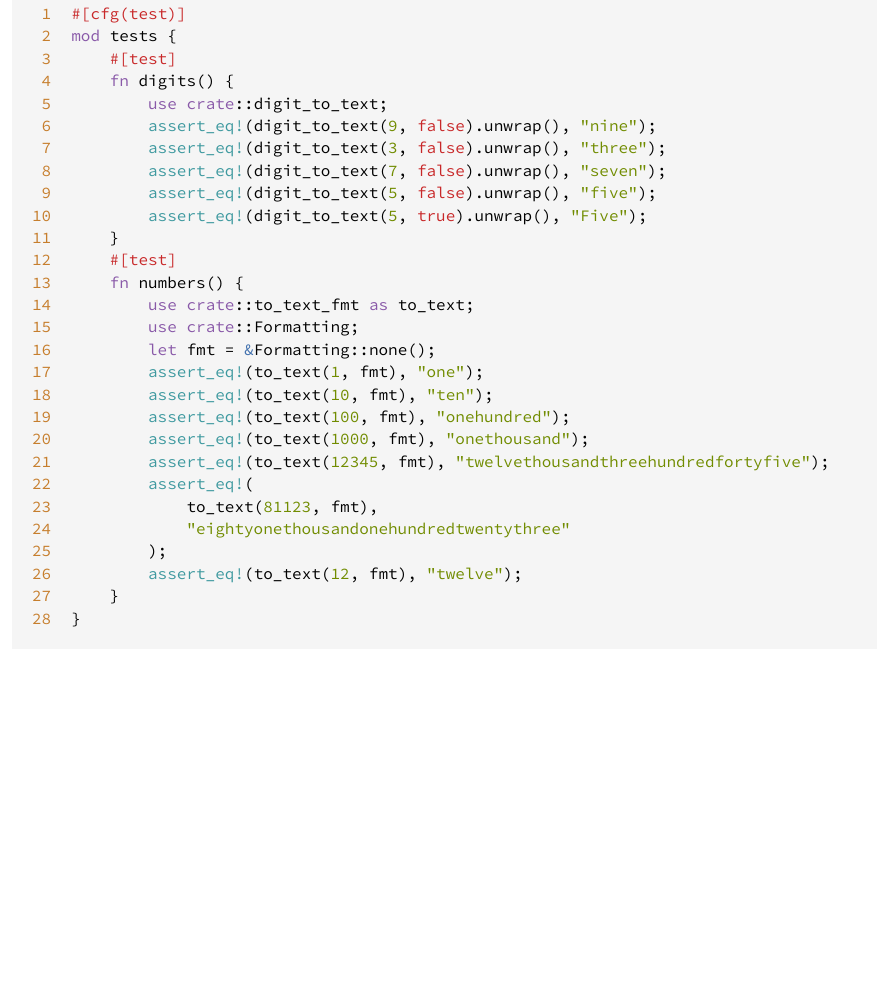
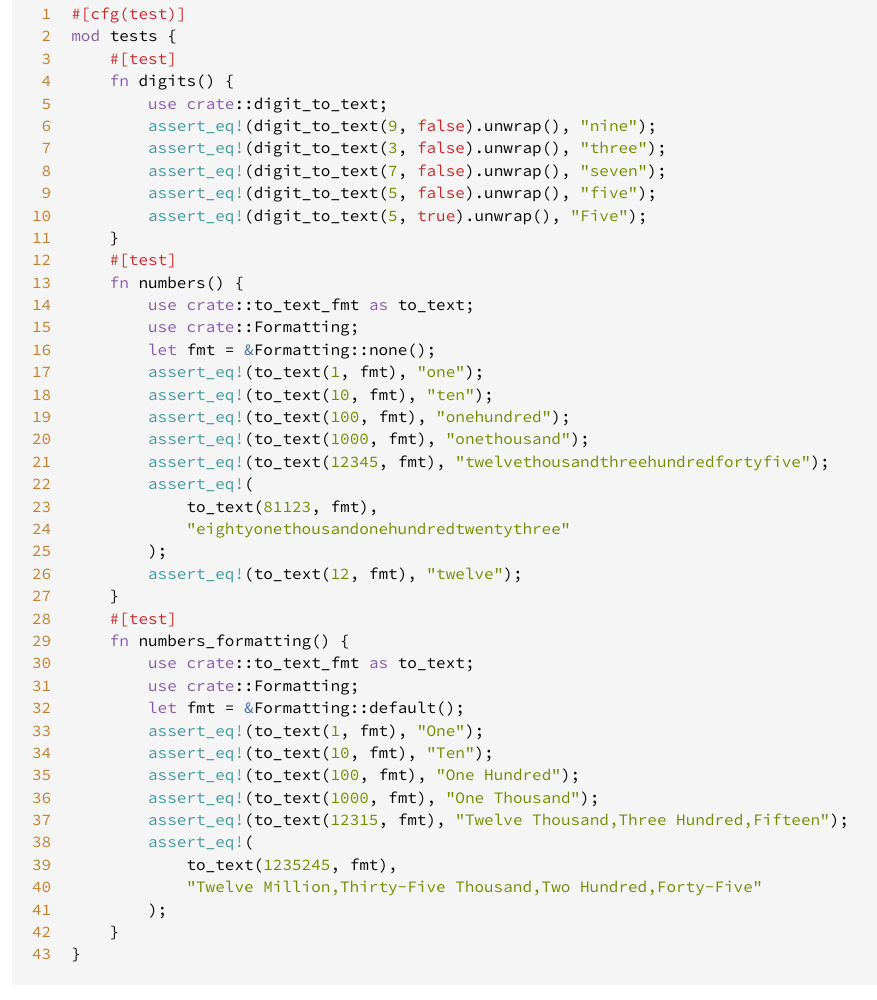
Before and after one commit to uttarayan21/ntext-rs, a plain HTML site: page docs/src/ntext/test.rs.html in a window 1280 px wide. Shown: the part 166-1166 px from the top of the page, without its empty margins (3-880 px from the left). Before the commit the page ends 866 px from the top, so only its background shows below. Drawn offline with Linux system fonts and the light colour scheme.

Commit message:
Update documentation

```diff
--- a/docs/ntext/all.html
+++ b/docs/ntext/all.html
@@ -1,6 +1,6 @@
 <!DOCTYPE html><html lang="en"><head><meta charset="utf-8"><meta name="viewport" content="width=device-width, initial-scale=1.0"><meta name="generator" content="rustdoc"><meta name="description" content="List of all items in this crate"><meta name="keywords" content="rust, rustlang, rust-lang"><title>List of all items in this crate</title><link rel="stylesheet" type="text/css" href="../normalize.css"><link rel="stylesheet" type="text/css" href="../rustdoc.css" id="mainThemeStyle"><link rel="stylesheet" type="text/css" href="../light.css"  id="themeStyle"><link rel="stylesheet" type="text/css" href="../dark.css" disabled ><link rel="stylesheet" type="text/css" href="../ayu.css" disabled ><script id="default-settings"></script><script src="../storage.js"></script><noscript><link rel="stylesheet" href="../noscript.css"></noscript><link rel="icon" type="image/svg+xml" href="../favicon.svg">
 <link rel="alternate icon" type="image/png" href="../favicon-16x16.png">
-<link rel="alternate icon" type="image/png" href="../favicon-32x32.png"><style type="text/css">#crate-search{background-image:url("../down-arrow.svg");}</style></head><body class="rustdoc mod"><!--[if lte IE 8]><div class="warning">This old browser is unsupported and will most likely display funky things.</div><![endif]--><nav class="sidebar"><div class="sidebar-menu">&#9776;</div><a href='../ntext/index.html'><div class='logo-container rust-logo'><img src='../rust-logo.png' alt='logo'></div></a><p class="location">Crate ntext</p><div class="block version"><p>Version 0.2.0</p></div><a id="all-types" href="index.html"><p>Back to index</p></a></nav><div class="theme-picker"><button id="theme-picker" aria-label="Pick another theme!" aria-haspopup="menu"><img src="../brush.svg" width="18" alt="Pick another theme!"></button><div id="theme-choices" role="menu"></div></div><script src="../theme.js"></script><nav class="sub"><form class="search-form"><div class="search-container"><div><select id="crate-search"><option value="All crates">All crates</option></select><input class="search-input" name="search" disabled autocomplete="off" spellcheck="false" placeholder="Click or press ‘S’ to search, ‘?’ for more options…" type="search"></div><button type="button" class="help-button">?</button>
+<link rel="alternate icon" type="image/png" href="../favicon-32x32.png"><style type="text/css">#crate-search{background-image:url("../down-arrow.svg");}</style></head><body class="rustdoc mod"><!--[if lte IE 8]><div class="warning">This old browser is unsupported and will most likely display funky things.</div><![endif]--><nav class="sidebar"><div class="sidebar-menu">&#9776;</div><a href='../ntext/index.html'><div class='logo-container rust-logo'><img src='../rust-logo.png' alt='logo'></div></a><p class="location">Crate ntext</p><div class="block version"><p>Version 0.2.1</p></div><a id="all-types" href="index.html"><p>Back to index</p></a></nav><div class="theme-picker"><button id="theme-picker" aria-label="Pick another theme!" aria-haspopup="menu"><img src="../brush.svg" width="18" alt="Pick another theme!"></button><div id="theme-choices" role="menu"></div></div><script src="../theme.js"></script><nav class="sub"><form class="search-form"><div class="search-container"><div><select id="crate-search"><option value="All crates">All crates</option></select><input class="search-input" name="search" disabled autocomplete="off" spellcheck="false" placeholder="Click or press ‘S’ to search, ‘?’ for more options…" type="search"></div><button type="button" class="help-button">?</button>
                 <a id="settings-menu" href="../settings.html"><img src="../wheel.svg" width="18" alt="Change settings"></a></div></form></nav><section id="main" class="content"><h1 class="fqn"><span class="in-band">List of all items</span><span class="out-of-band"><span id="render-detail"><a id="toggle-all-docs" href="javascript:void(0)" title="collapse all docs">[<span class="inner">&#x2212;</span>]</a></span>
                  </span>
                  <span class="in-band">List of all items</span></h1><h3 id="Structs">Structs</h3><ul class="structs docblock"><li><a href="struct.Formatting.html">Formatting</a></li></ul><h3 id="Macros">Macros</h3><ul class="macros docblock"><li><a href="macro.to_text.html">to_text</a></li></ul><h3 id="Functions">Functions</h3><ul class="functions docblock"><li><a href="fn.digit_to_text.html">digit_to_text</a></li><li><a href="fn.to_text_fmt.html">to_text_fmt</a></li></ul></section><section id="search" class="content hidden"></section><section class="footer"></section><div id="rustdoc-vars" data-root-path="../" data-current-crate="ntext"></div>
--- a/docs/src/ntext/test.rs.html
+++ b/docs/src/ntext/test.rs.html
@@ -29,6 +29,21 @@
 <span id="26">26</span>
 <span id="27">27</span>
 <span id="28">28</span>
+<span id="29">29</span>
+<span id="30">30</span>
+<span id="31">31</span>
+<span id="32">32</span>
+<span id="33">33</span>
+<span id="34">34</span>
+<span id="35">35</span>
+<span id="36">36</span>
+<span id="37">37</span>
+<span id="38">38</span>
+<span id="39">39</span>
+<span id="40">40</span>
+<span id="41">41</span>
+<span id="42">42</span>
+<span id="43">43</span>
 </pre><div class="example-wrap"><pre class="rust ">
 <span class="attribute">#[<span class="ident">cfg</span>(<span class="ident">test</span>)]</span>
 <span class="kw">mod</span> <span class="ident">tests</span> {
@@ -57,6 +72,21 @@
         );
         <span class="macro">assert_eq</span><span class="macro">!</span>(<span class="ident">to_text</span>(<span class="number">12</span>, <span class="ident">fmt</span>), <span class="string">&quot;twelve&quot;</span>);
     }
+    <span class="attribute">#[<span class="ident">test</span>]</span>
+    <span class="kw">fn</span> <span class="ident">numbers_formatting</span>() {
+        <span class="kw">use</span> <span class="kw">crate</span>::<span class="ident">to_text_fmt</span> <span class="kw">as</span> <span class="ident">to_text</span>;
+        <span class="kw">use</span> <span class="kw">crate</span>::<span class="ident">Formatting</span>;
+        <span class="kw">let</span> <span class="ident">fmt</span> <span class="op">=</span> <span class="kw-2">&amp;</span><span class="ident">Formatting</span>::<span class="ident">default</span>();
+        <span class="macro">assert_eq</span><span class="macro">!</span>(<span class="ident">to_text</span>(<span class="number">1</span>, <span class="ident">fmt</span>), <span class="string">&quot;One&quot;</span>);
+        <span class="macro">assert_eq</span><span class="macro">!</span>(<span class="ident">to_text</span>(<span class="number">10</span>, <span class="ident">fmt</span>), <span class="string">&quot;Ten&quot;</span>);
+        <span class="macro">assert_eq</span><span class="macro">!</span>(<span class="ident">to_text</span>(<span class="number">100</span>, <span class="ident">fmt</span>), <span class="string">&quot;One Hundred&quot;</span>);
+        <span class="macro">assert_eq</span><span class="macro">!</span>(<span class="ident">to_text</span>(<span class="number">1000</span>, <span class="ident">fmt</span>), <span class="string">&quot;One Thousand&quot;</span>);
+        <span class="macro">assert_eq</span><span class="macro">!</span>(<span class="ident">to_text</span>(<span class="number">12315</span>, <span class="ident">fmt</span>), <span class="string">&quot;Twelve Thousand,Three Hundred,Fifteen&quot;</span>);
+        <span class="macro">assert_eq</span><span class="macro">!</span>(
+            <span class="ident">to_text</span>(<span class="number">1235245</span>, <span class="ident">fmt</span>),
+            <span class="string">&quot;Twelve Million,Thirty-Five Thousand,Two Hundred,Forty-Five&quot;</span>
+        );
+    }
 }
 </pre></div>
 </section><section id="search" class="content hidden"></section><section class="footer"></section><div id="rustdoc-vars" data-root-path="../../" data-current-crate="ntext"></div>
```
Also changed, not shown: docs/ntext/index.html (+1 -1 lines), docs/src/ntext/numtext.rs.html (+2 -2 lines).
